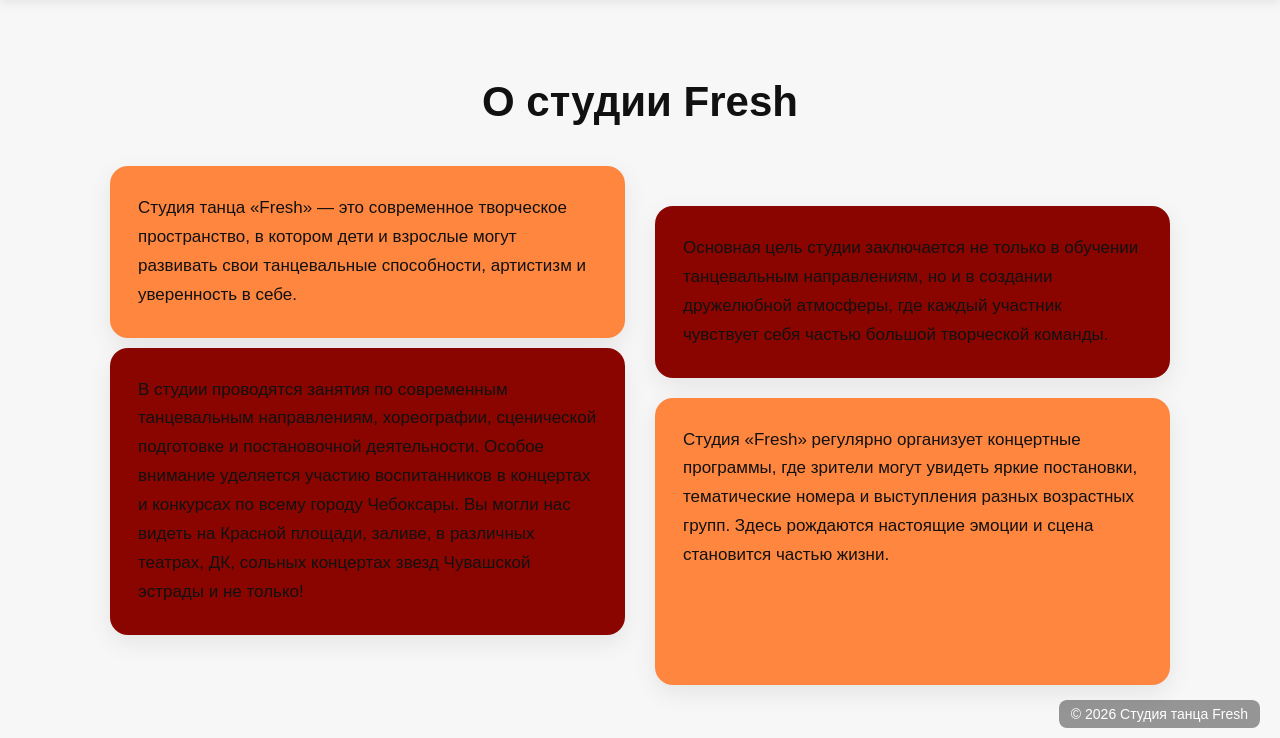
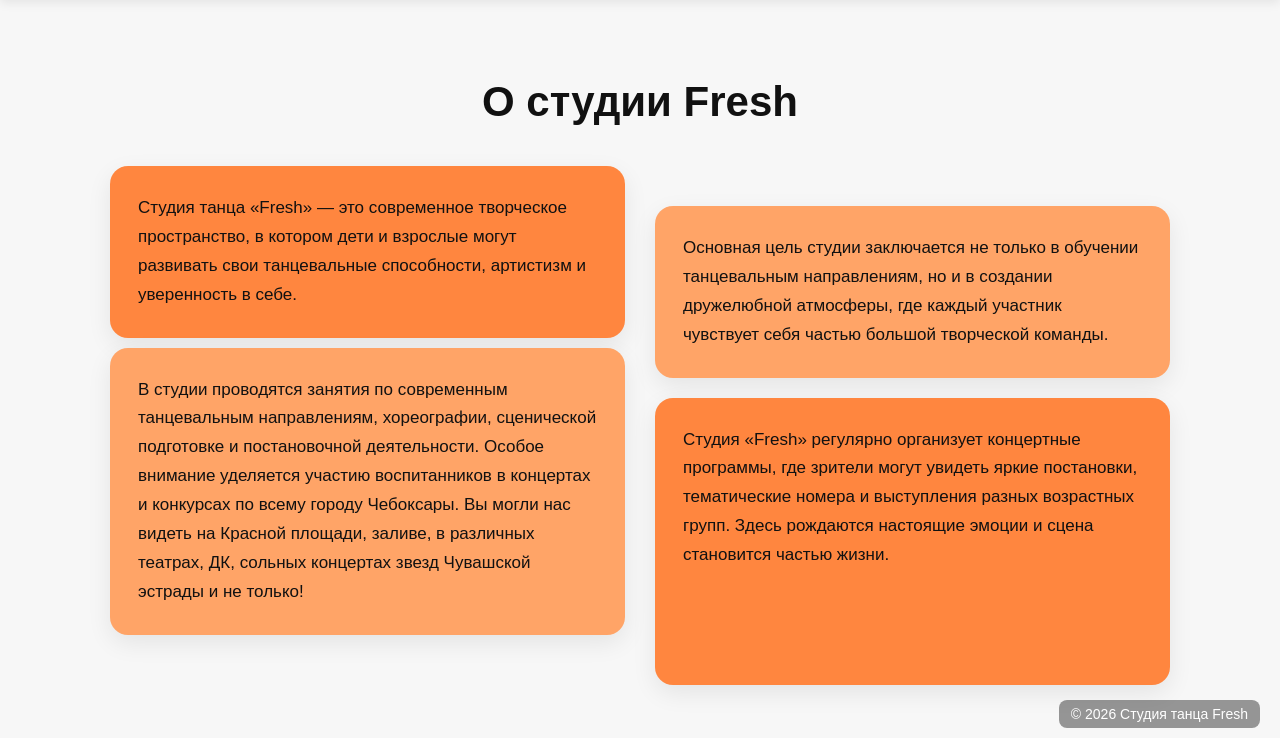
Before and after one commit to Stefany161616166/fresh-concert-calendar, a Django app: page /about/ in a window 1280 px wide. Shown: the part 62-800 px from the top of the page. Run offline with Django 5.2, Linux system fonts and the light colour scheme.

Commit message:
Update about.html

```diff
--- a/events/templates/events/about.html
+++ b/events/templates/events/about.html
@@ -41,11 +41,11 @@
 }
 
 .card-2{
-    background: #8b0500;
+    background: #ffa467;
 }
 
 .card-3{
-    background: #8b0500;
+    background: #ffa467;
 }
 
 .card-4{
```
